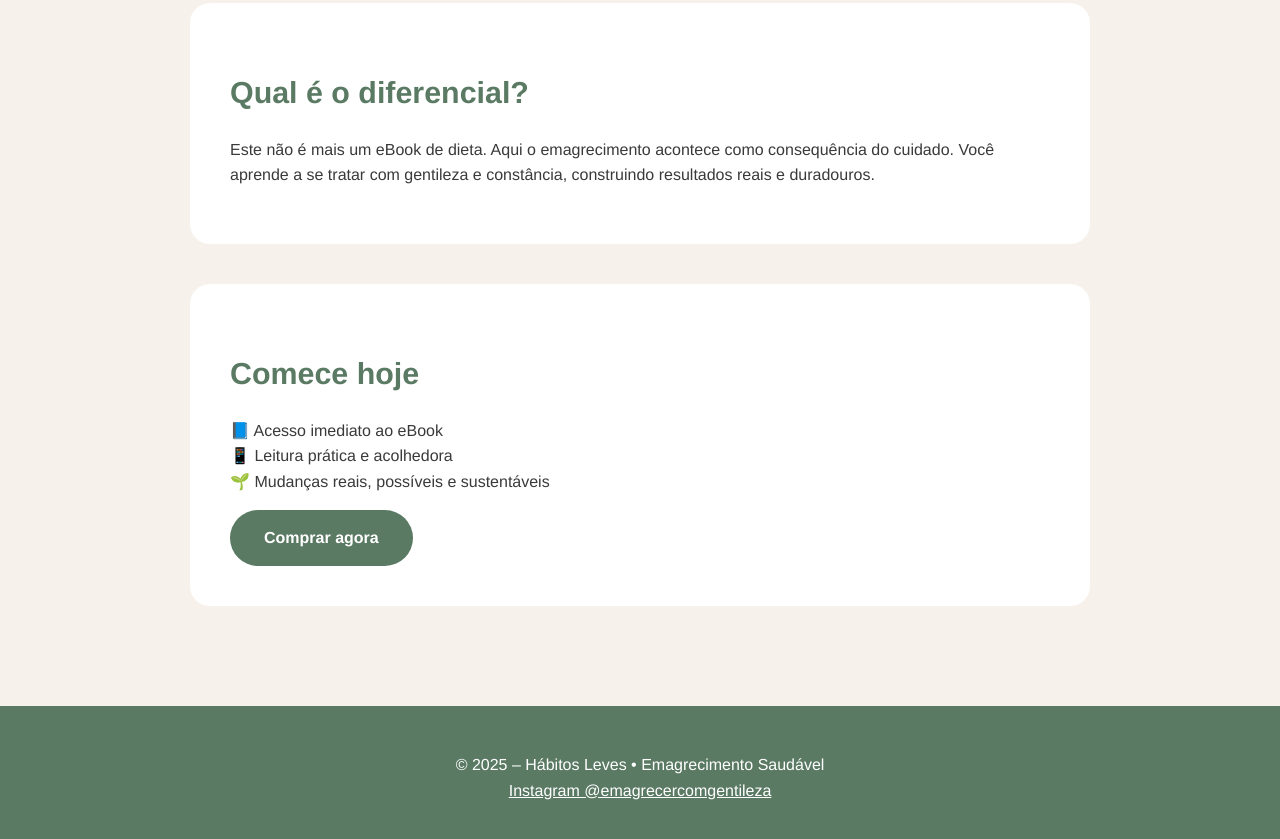
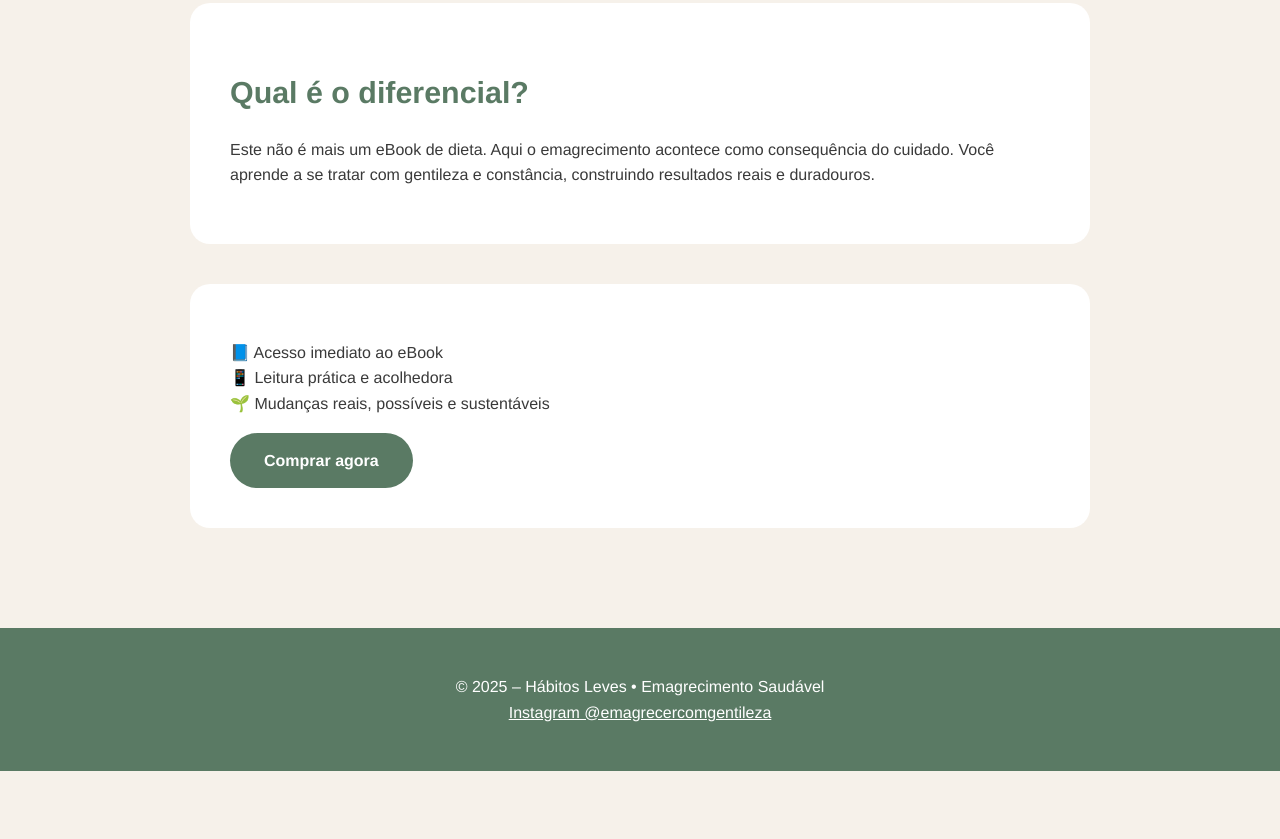
Before and after one commit to MrJeff001/habitosleves, a plain HTML site: page index.html in a window 1280 px wide. Shown: the part 1091-1930 px from the top of the page. After the commit the page ends 1862 px from the top, so only its background shows below. Drawn offline with Linux system fonts and the light colour scheme.

Commit message:
Update heading in index.html

```diff
--- a/index.html
+++ b/index.html
@@ -127,7 +127,7 @@
   </div>
 
   <div class="box">
-    <h2>Comece hoje</h2>
+
     <p>
       📘 Acesso imediato ao eBook<br>
       📱 Leitura prática e acolhedora<br>
```
